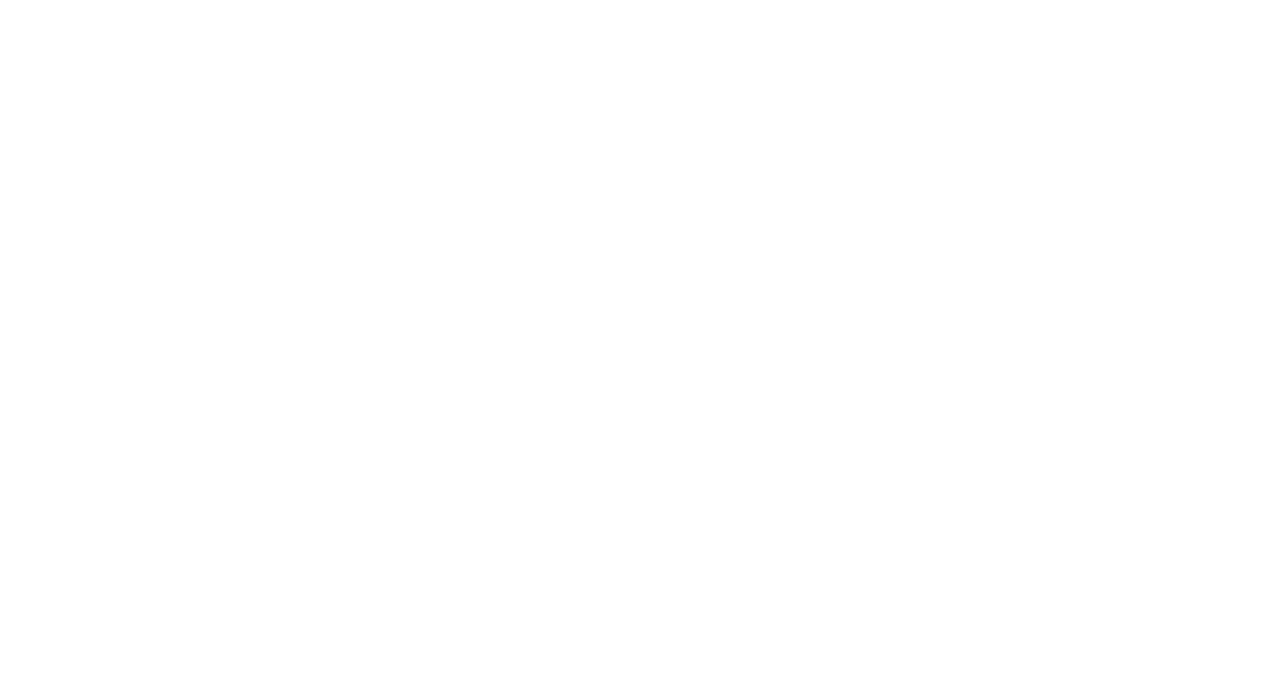
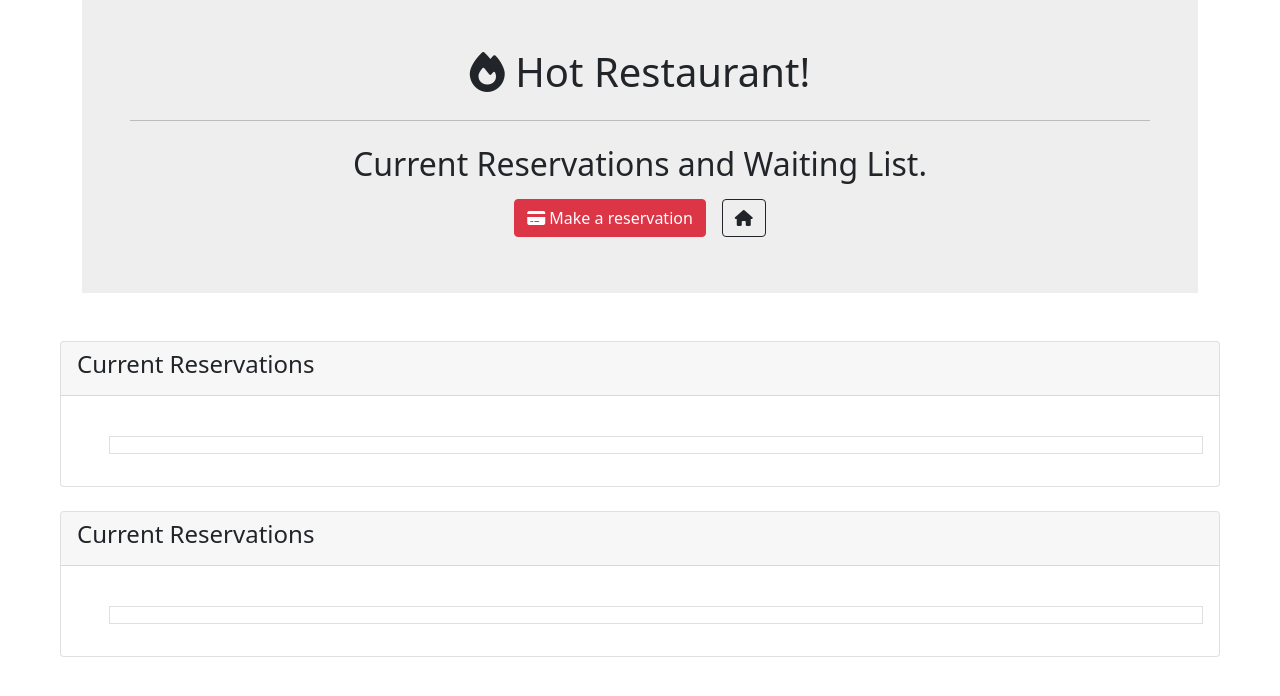
Before and after one commit to jdavidrice/Reservation-App, a plain HTML site: page tables.html in a window 1280 px wide. Drawn offline with nearby package versions, Linux system fonts and the light colour scheme.

Commit message:
Added tables page, fixed reservations

```diff
--- a/style.css
+++ b/style.css
@@ -6,3 +6,7 @@
 .btn {
   margin: 0.5rem;
 }
+
+.margin {
+  margin: 3rem;
+}
--- a/tables.html
+++ b/tables.html
@@ -0,0 +1,62 @@
+<!DOCTYPE html>
+<html lang="en">
+
+<head>
+  <meta charset="UTF-8">
+  <meta name="viewport" content="width=device-width, initial-scale=1.0">
+  <title>Reservation App</title>
+  <link href="https://cdn.jsdelivr.net/npm/bootstrap@5.0.0-beta1/dist/css/bootstrap.min.css" rel="stylesheet"
+    integrity="sha384-giJF6kkoqNQ00vy+HMDP7azOuL0xtbfIcaT9wjKHr8RbDVddVHyTfAAsrekwKmP1" crossorigin="anonymous">
+
+  <link rel="stylesheet" type="text/css" href="style.css">
+</head>
+
+<body>
+  <div class="container">
+    <div class="jumbotron">
+      <h1 class="text-center"><i class="fas fa-fire"></i>
+        Hot Restaurant!</h1>
+        <hr class="my-4">
+        <h2 class="text-center">Current Reservations and Waiting List.</h2>
+        <div class="text-center"><button class = "btn btn-danger"><i class="fas fa-credit-card"></i> Make a reservation</button><button class="btn btn-outline-dark"> <i class="fas fa-home"></i></button></div>
+    </div>
+  </div>
+
+  <div class="row margin">
+    <div class="col-lg-12">
+         <!--Current Reservation-->
+        <div class="card">
+            <div class="card-header">
+                <h4>Current Reservations</h4>
+            </div>
+            <div class="card-body">
+                <ul class="tableList" class="list-group">
+                    <li class="list-group-item mt-4">
+                        <!--Reservations go here-->
+                    </li>
+                </ul>
+            </div>
+        </div>
+        <div class="card mt-4">
+            <div class="card-header">
+                <h4>Current Reservations</h4>
+            </div>
+            <div class="card-body">
+                <ul class="waitList" class="list-group">
+                    <li class="list-group-item mt-4">
+                        <!--Waitlist goes here-->
+                    </li>
+                </ul>
+            </div>
+        </div>
+    </div>
+
+   </div>
+
+  <script src="https://cdn.jsdelivr.net/npm/bootstrap@5.0.0-beta1/dist/js/bootstrap.bundle.min.js"
+    integrity="sha384-ygbV9kiqUc6oa4msXn9868pTtWMgiQaeYH7/t7LECLbyPA2x65Kgf80OJFdroafW"
+    crossorigin="anonymous"></script>
+    <script src="https://kit.fontawesome.com/a3ac08f2c5.js" crossorigin="anonymous"></script>
+</body>
+
+</html>
```
Also changed, not shown: reservation.html (+6 -6 lines).
